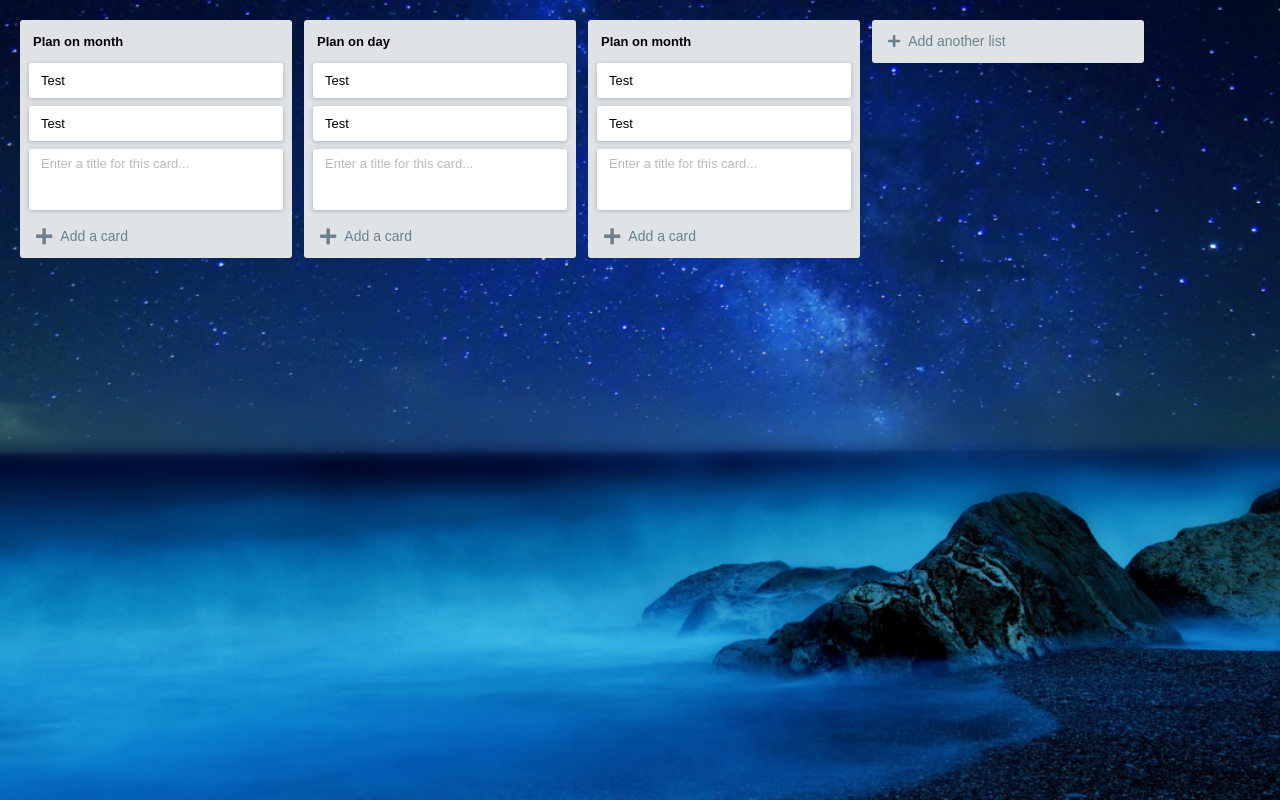
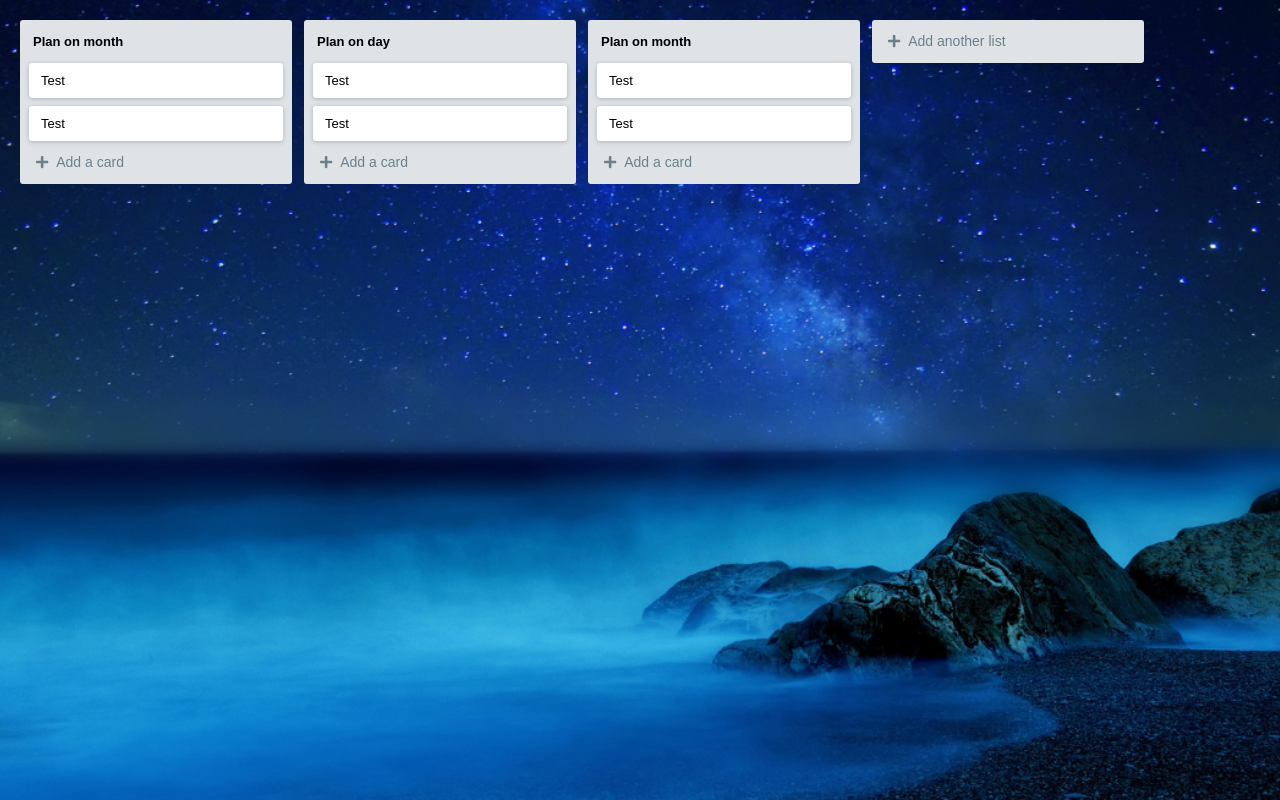
Before and after one commit to groupbwt/kanban-board-reactjs, a React (Create React App) app: page / in a window 1280 px wide. Built offline with nearby package versions, Linux system fonts and the light colour scheme.

Commit message:
add toggle add a card

```diff
--- a/src/components/Columns/Column/Column.jsx
+++ b/src/components/Columns/Column/Column.jsx
@@ -1,16 +1,16 @@
-import React from 'react';
+import React, { useState } from 'react';
 import PropTypes from 'prop-types';
 import { FontAwesomeIcon } from '@fortawesome/react-fontawesome';
-import { faPlus } from '@fortawesome/free-solid-svg-icons';
+import { faPlus, faTimes } from '@fortawesome/free-solid-svg-icons';
 import { Button } from 'components/Button/Button';
 import { ColumnTitle } from '../ColumnTitle/ColumnTitle';
 import { ColumnCards } from '../ColumnCards/ColumnCards';
 import styles from './Column.module.scss';
-import { Textarea } from "../../Textarea/Textarea";
+import { Textarea } from '../../Textarea/Textarea';
 
 Column.propTypes = {
   title: PropTypes.string,
-  cards: PropTypes.arrayOf(),
+  cards: PropTypes.arrayOf(PropTypes.object),
   className: PropTypes.string,
 };
 Column.defaultProps = {
@@ -19,6 +19,12 @@ Column.defaultProps = {
 };
 
 function Column({ title, cards, className }) {
+  const [isStartedCreatingCard, setIsStartedCreatingCard] = useState(false);
+
+  function toggleStartCreatCard() {
+    setIsStartedCreatingCard((prevState) => !prevState);
+  }
+
   return (
     <div className={`${styles.column} ${className}`}>
       {title && (
@@ -30,19 +36,44 @@ function Column({ title, cards, className }) {
       <div className={styles.column__cards}>
         <ColumnCards cards={cards} />
 
+        {isStartedCreatingCard && (
           <Textarea
             className={styles.column__textarea}
-          placeholder='Enter a title for this card...'
+            placeholder="Enter a title for this card..."
             minRows={3}
             maxRows={7}
           />
+        )}
       </div>
+      <div className={styles.column__buttons}>
+        {isStartedCreatingCard ? (
+          <>
             <Button
+              onClick={toggleStartCreatCard}
+              className={styles['column__btn--create']}
+              color="green"
+              icon={<FontAwesomeIcon icon={faPlus} size="md" />}
+            >
+              Add Card
+            </Button>
+            <Button
+              displayType="icon"
+              onClick={toggleStartCreatCard}
+              className={styles['column__btn--cancel']}
+              color="transparent"
+              icon={<FontAwesomeIcon icon={faTimes} size="lg" />}
+            />
+          </>
+        ) : (
+          <Button
+            onClick={toggleStartCreatCard}
             className={styles.column__btn}
-        icon={<FontAwesomeIcon icon={faPlus} size="lg" />}
+            icon={<FontAwesomeIcon icon={faPlus} size="md" />}
           >
             Add a card
           </Button>
+        )}
+      </div>
     </div>
   );
 }
--- a/src/components/Columns/Column/Column.module.scss
+++ b/src/components/Columns/Column/Column.module.scss
@@ -26,9 +26,34 @@
   margin-top: 8px;
 }
 
-.column__btn {
+.column__buttons {
   position: absolute;
   left: 8px;
   bottom: 6px;
   width: calc(100% - 16px);
 }
+
+.column--create {
+  & .column__buttons {
+    bottom: 6px;
+  }
+}
+
+%column__btn {
+  width: 100%;
+}
+
+.column__btn {
+  @extend %column__btn;
+}
+
+.column__btn--create {
+  width: auto;
+  @extend %column__btn;
+}
+
+.column__btn--cancel {
+  width: auto;
+  margin-left: 8px;
+  @extend %column__btn;
+}
```
Lines whose indentation alone changed are shown as unchanged.
